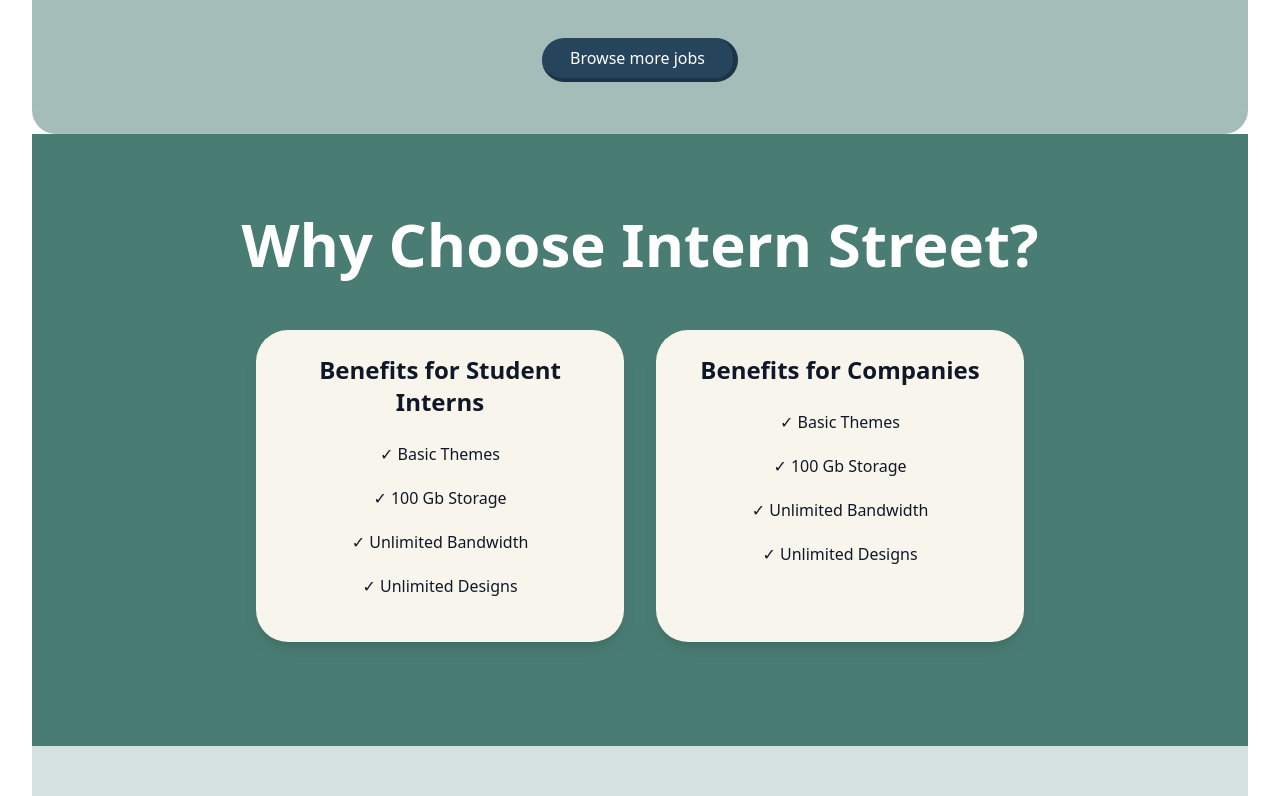
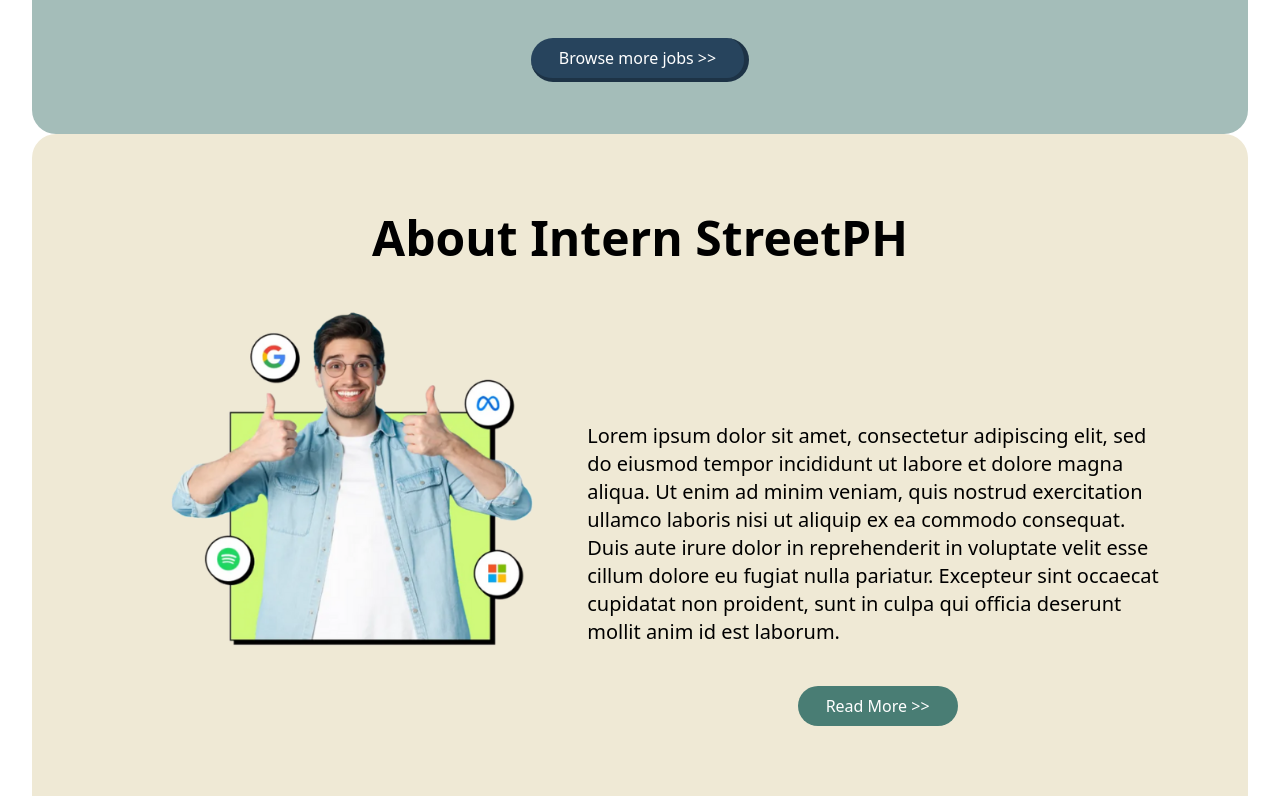
Before and after one commit to ru-wel/internstreet-cloudcom, a React (Vite) app in the folder frontend/: page /landing in a window 1280 px wide. Shown: the part 1344-2140 px from the top of the page. Built offline with nearby package versions, Linux system fonts and the light colour scheme.

Commit message:
Added the about component for landing page

```diff
--- /dev/null
+++ b/frontend/src/pages/About.jsx
@@ -0,0 +1,36 @@
+import React from "react";
+import heroimg from '../assets/heroimg.png';
+
+function About (){
+    return(
+
+        <section className="bg-[#EFE9D5] rounded-3xl">
+
+            <h1 className="text-5xl font-bold text-center lg:pt-20 md:pt-6 pt-15">About Intern StreetPH</h1>
+
+            <div className='flex flex-col lg:flex-row items-center lg:items-start justify-center lg:justify-between lg:py-10 py-12 lg:px-20 px-8'>
+                <div className="w-full lg:w-[45%] mb-8 lg:mb-0 flex justify-center">
+                    <img
+                        src={heroimg}
+                        alt="Internship Platform"
+                        className="lg:w-[80%] md:w-[60%] h-auto mx-auto"
+                    />
+                </div>
+
+                <div className="flex flex-col items-center lg:items-start lg:w-[55%]">
+                    <div className="lg:my-30">
+                    <p className="text-xl text-black text-center lg:text-left ">
+                    Lorem ipsum dolor sit amet, consectetur adipiscing elit, sed do eiusmod tempor incididunt ut labore et dolore magna aliqua. Ut enim ad minim veniam, quis nostrud exercitation ullamco laboris nisi ut aliquip ex ea commodo consequat. Duis aute irure dolor in reprehenderit in voluptate velit esse cillum dolore eu fugiat nulla pariatur. Excepteur sint occaecat cupidatat non proident, sunt in culpa qui officia deserunt mollit anim id est laborum.
+                    </p>
+                    <div className="flex justify-center pt-10 pb-3">
+                        <button className="bg-[#497D74] rounded-3xl px-7 p-2 text-md text-white transition transform hover:scale-105">Read More &gt;&gt;</button>
+                    </div>
+                    </div>
+
+                </div>
+            </div>
+        </section>
+    )
+}
+
+export default About;
--- a/frontend/src/pages/userPages/FeaturedJob.jsx
+++ b/frontend/src/pages/FeaturedJob.jsx
@@ -1,7 +1,7 @@
 import React from "react";
-import figma from '../../assets/figma-logo.png';
-import google from '../../assets/google-logo.png';
-import microsoft from '../../assets/microsoft-logo.png';
+import figma from '../assets/figma-logo.png';
+import google from '../assets/google-logo.png';
+import microsoft from '../assets/microsoft-logo.png';
 
 
 function FeaturedJob(){
@@ -140,7 +140,7 @@ function FeaturedJob(){
                 </div>
             </div>
             <div className="flex justify-center pb-3">
-                <button className="bg-[#27445D] rounded-3xl px-7 p-2 text-md text-white transition transform hover:scale-105 border-[#1d3346] border-b-4 border-r-5 ">Browse more jobs</button>
+                <button className="bg-[#27445D] rounded-3xl px-7 p-2 text-md text-white transition transform hover:scale-105 border-[#1d3346] border-b-4 border-r-5 ">Browse more jobs &gt;&gt;</button>
             </div>
 
 
--- a/frontend/src/pages/userPages/Landing.jsx
+++ b/frontend/src/pages/userPages/Landing.jsx
@@ -4,7 +4,9 @@ import Hero from '../Hero'
 import Marquee from '../Marquee'
 import Benefits from '../Benefits'
 import Testimonials from '../Testimonials'
-import FeaturedJob from './FeaturedJob'
+import FeaturedJob from '../FeaturedJob'
+import About from '../About'
+
 
 function Landing() {
   return (
@@ -13,6 +15,7 @@ function Landing() {
       <Hero></Hero>
       <Marquee></Marquee>
       <FeaturedJob></FeaturedJob>
+      <About></About>
       <Benefits></Benefits>
       <Testimonials></Testimonials>
     </div>
```
